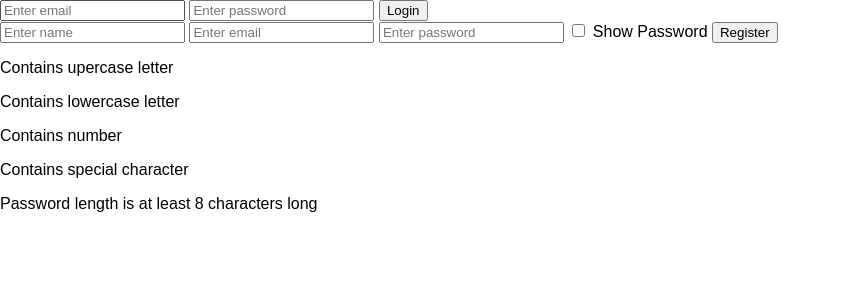
After one commit to NotDetective/allaboard, a PHP site: page /login-and-register-page.php in a window 1280 px wide. The commit adds this page. Shown: the top 300 px of the page, without its empty margins (0-841 px from the left). Run offline with PHP 8.4, Linux system fonts and the light colour scheme; some libraries are stand-ins or nearby versions.

Commit message:
login and register page backend
added a form for register and login
login is not tested
register is broken

```diff
--- a/index.php
+++ b/index.php
@@ -1,4 +1,5 @@
 <?php
+    session_start();
     require_once 'pages/conn.php';
 ?>
 <!DOCTYPE html>
@@ -10,7 +11,7 @@
     <title>All Aboard!</title>
     <link rel="stylesheet" href="css/index.css">
     <link rel="stylesheet" href="css/style.css">
-    <link rel="shortcut icon" href="/#" type="image/x-icon">
+    <link rel="shortcut icon" href="/#icon" type="image/x-icon">
 </head>
 <body>
     <?php include'header.php'; ?>
--- /dev/null
+++ b/js/account.js
@@ -0,0 +1,109 @@
+const PRUpercase = document.querySelector('#passwordRequirementsUpercase');
+const PRLowercase = document.querySelector('#passwordRequirementsLowercase');
+const PRNumber = document.querySelector('#passwordRequirementsNumber');
+const PRSpecialCharacter = document.querySelector('#passwordRequirementsSpecialCharacter');
+const PRLength = document.querySelector('#passwordRequirementsLength');
+
+const correctColor = 'red';
+const wrongColor = '';
+
+const registerFunction = () => {
+    const form = document.getElementById('register-from');
+
+    let password = passwordMeetRequirements();
+
+
+    console.log(password);
+
+    if (password == false) {
+        form.addEventListener('submit', (event) => {
+            event.preventDefault();
+            alert('password does not meet requirements');
+            return false;
+        });
+    }
+
+    console.log(password);
+
+    if (containsSpace() == false) {
+        form.addEventListener('submit', (event) => {
+            event.preventDefault();
+            alert('password, email or name can not contain a space');
+            return false;
+        });
+    }
+
+}
+
+const containsSpace = () => {
+    const nameFieldElement = document.querySelector('#nameRegister');
+    const passwordFieldElement = document.querySelector('#passwordRegister');
+    if (!nameFieldElement.value.includes(' ') && !passwordFieldElement.value.includes(' ')) {
+        return true;
+    }else{
+        return false;
+    }
+}
+
+const passwordRequirers = (id) => {
+
+    passwordRequirements = 0;
+
+    const SpecialCharacters = /[!@#$%^&*()_+\-=\[\]{};':"\\|,.<>\/?]/;
+
+    const passwordFieldElement = document.querySelector('#' + id);
+
+    if (passwordFieldElement.value.length >= 8) {
+        PRLength.style.color = 'red';
+    }else{
+        PRLength.style.color = 'black';
+    }
+
+    if (passwordFieldElement.value.match(SpecialCharacters)) {
+        PRSpecialCharacter.style.color = 'red';
+    }else{
+        PRSpecialCharacter.style.color = 'black';
+    }
+
+    if(passwordFieldElement.value.match(/[A-Z]/)){
+        PRUpercase.style.color = 'red';
+    }else{
+        PRUpercase.style.color = 'black';
+
+    }
+
+    if(passwordFieldElement.value.match(/[a-z]/)){
+        PRLowercase.style.color = 'red';
+    }else{
+        PRLowercase.style.color = 'black';
+    }
+
+    if(passwordFieldElement.value.match(/[0-9]/)){
+        PRNumber.style.color = 'red';
+    }else{
+        PRNumber.style.color = 'black';
+    }
+
+}
+
+const passwordMeetRequirements = () => {
+    if(PRLength.style.color == 'red' && PRSpecialCharacter.style.color == 'red' &&
+    PRUpercase.style.color == 'red' && PRLowercase.style.color == 'red' && PRNumber.style.color == 'red'){
+        return true;
+    }else{
+        return false;
+    }
+}
+
+const showPasswordLogin = () =>{
+
+}
+
+const showPasswordRegister = () => {
+    const passwordInputElement = document.querySelector("#passwordRegister");
+    if (passwordInputElement.type === "password") {
+        passwordInputElement.type = "text";
+    } else {
+        passwordInputElement.type = "password";
+    }
+}
--- /dev/null
+++ b/login-and-register-page.php
@@ -0,0 +1,99 @@
+<?php
+    session_start();
+    require_once 'pages/conn.php';
+
+?>
+<!DOCTYPE html>
+<html lang="en">
+
+<head>
+    <meta charset="UTF-8">
+    <meta http-equiv="X-UA-Compatible" content="IE=edge">
+    <meta name="viewport" content="width=device-width, initial-scale=1.0">
+    <title>All Aboard!</title>
+    <link rel="stylesheet" href="css/index.css">
+    <link rel="stylesheet" href="css/style.css">
+    <link rel="stylesheet" href="css/account.css">
+    <link rel="shortcut icon" href="/#icon" type="image/x-icon">
+    <link rel="stylesheet" href="https://cdn.jsdelivr.net/npm/bootstrap-icons@1.3.0/font/bootstrap-icons.css">
+</head>
+
+<body>
+
+    <!-- <?php include 'header.php'; ?> -->
+
+    <form name="login" action="login-and-register-page.php" method="POST">
+
+        <input name="emailLogin" type="email" placeholder="Enter email">
+
+        <input passwordInput name="passwordLogin" type="password" placeholder="Enter password">
+
+        <button name="loginSubmit" type="submit">Login</button>
+    </form>
+
+    <form id="register-from" name="register" action="login-and-register-page.php" method="POST">
+
+        <input id="nameRegister" name="nameRegister" type="text" placeholder="Enter name">
+
+        <input id="emailRegister" name="emailRegister" type="email" placeholder="Enter email">
+
+        <input passwordInput onchange="passwordRequirers(this.id)" id="passwordRegister" name="passwordRegister" type="password" placeholder="Enter password">
+        <input type="checkbox" onclick="showPasswordRegister()"> Show Password
+
+        <button onclick="registerFunction()" id="registerSubmit" name="registerSubmit" type="submit">Register</button>
+    </form>
+
+    <div>
+        <p id="passwordRequirementsUpercase">Contains upercase letter</p>
+        <p id="passwordRequirementsLowercase">Contains lowercase letter</p>
+        <p id="passwordRequirementsNumber">Contains number</p>
+        <p id="passwordRequirementsSpecialCharacter">Contains special character</p>
+        <p id="passwordRequirementsLength">Password length is at least 8 characters long</p>
+    </div>
+
+
+    <!-- <?php include 'footer.php'; ?> -->
+    <script src="js/account.js"></script>
+    <script src="js/main.js"></script>
+</body>
+
+</html>
+<?php
+
+if (isset($_POST['loginSubmit'])) {
+    $email = $_POST['emailLogin'];
+
+    $password = $_POST['passwordLogin'];
+
+    $stmt = $conn->prepare("SELECT email, password, role FROM users WHERE email=:email AND password=:password");
+
+    $stmt->execute(['username' => $email, 'password' => $password]);
+    $row = $stmt->fetch();
+
+    $_SESSION['username'] = $email;
+
+    if ($row['username'] == $email and $row['password'] == $password) {
+
+    }
+
+}
+
+//isset($_POST['registerSubmit'])
+if(false){
+
+    $name = $_POST['nameRegister'];
+    $email = $_POST['emailRegister'];
+    $password = $_POST['passwordRegister'];
+
+    $data = [
+        'name' => $name,
+        'email' => $email,
+        'password' => $password
+    ];
+
+
+    $sql = "INSERT INTO users (name, email, password) VALUES (:name, :email, :password)";
+
+    $stmt = $conn->prepare($sql);
+    $stmt->execute($data);
+}
--- a/pages/conn.php
+++ b/pages/conn.php
@@ -11,4 +11,3 @@ try {
     } catch(PDOException $e) {
     echo "Connection failed: " . $e->getMessage();
     }
-?>
```
Also changed, not shown: css/account.css (added).
